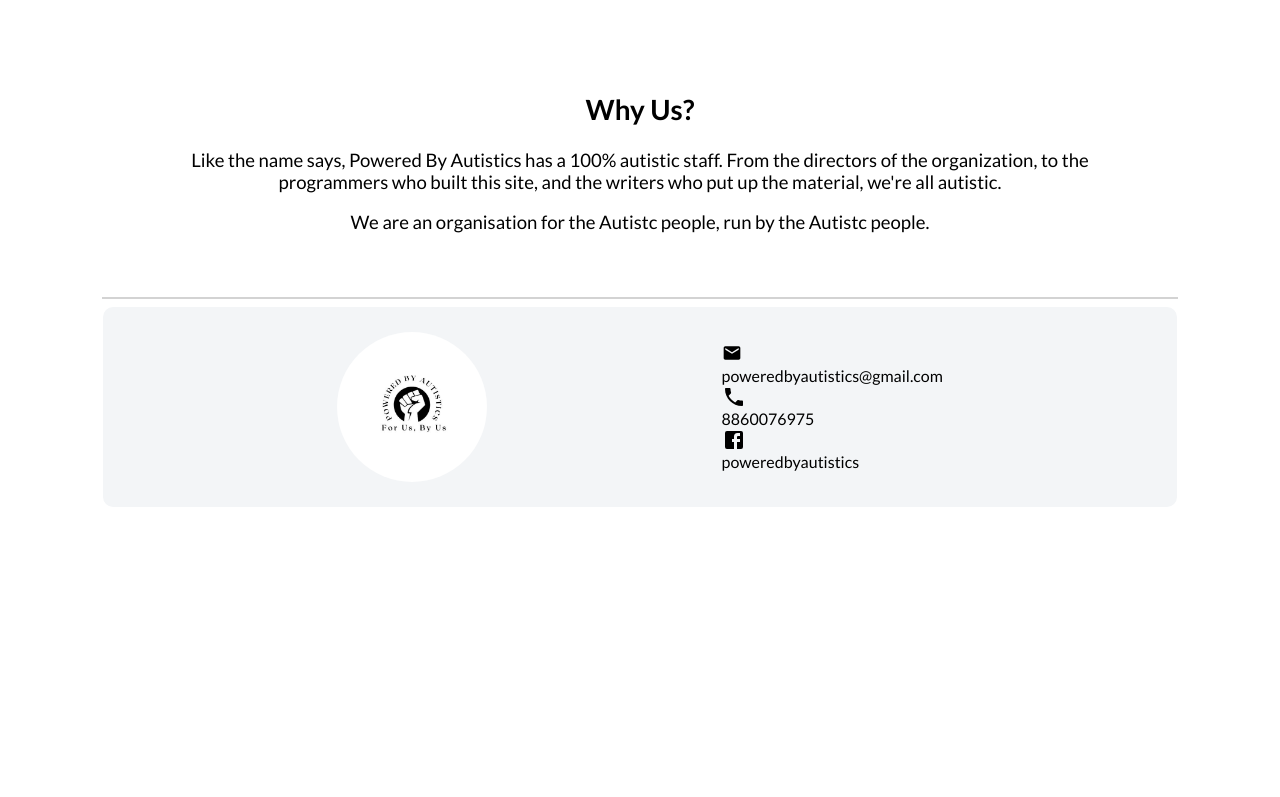
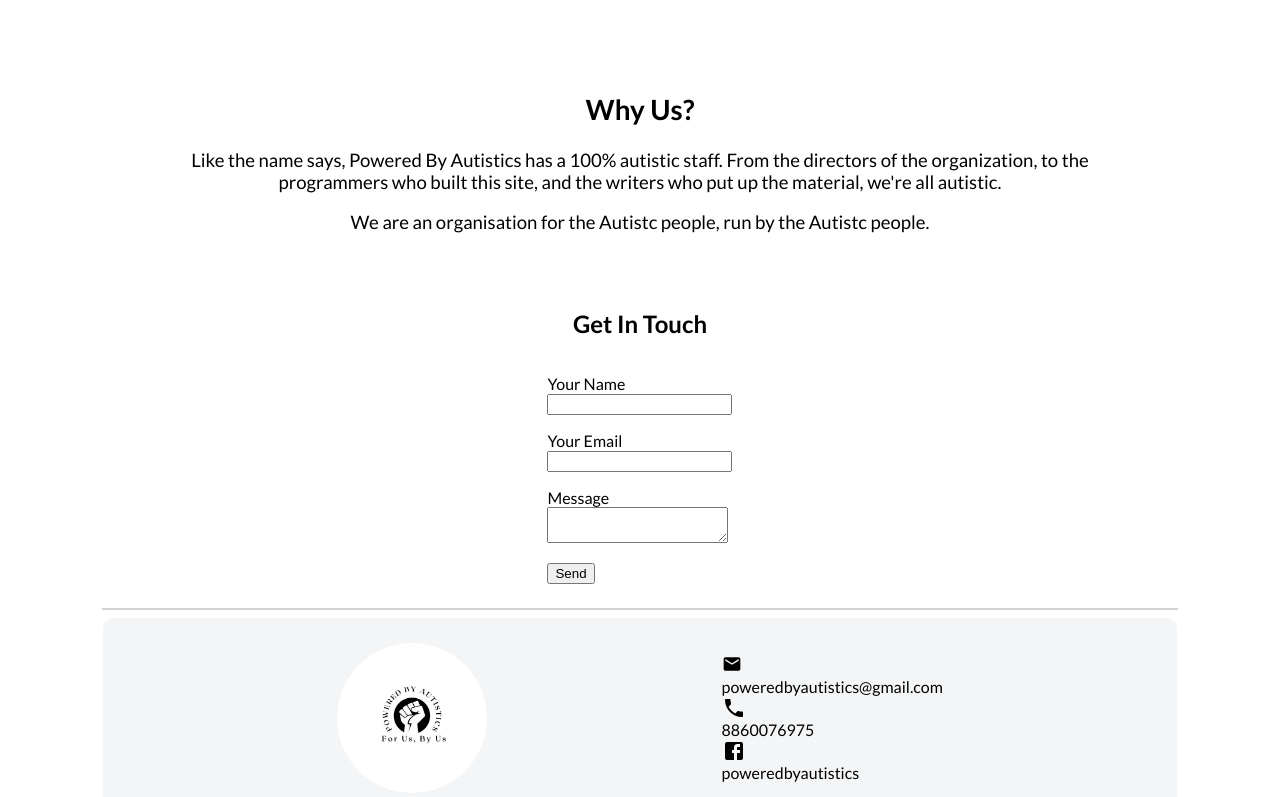
Before and after one commit to vdhyutidhara/poweredbyautistics-app, a React (Create React App) app: page / in a window 1280 px wide. Shown: the part 1858-2655 px from the top of the page. Before the commit the page ends 2373 px from the top, so only its background shows below. Built offline with nearby package versions, Linux system fonts and the light colour scheme.

Commit message:
Homepage: Basic get in touch form added

```diff
--- a/src/Components/Main/Home.jsx
+++ b/src/Components/Main/Home.jsx
@@ -5,6 +5,24 @@ import Carousel from "../Home/Carousel";
 import { Link } from "react-router-dom";
 
 export default function Home() {
+
+
+  const handleSubmit = (event) => {
+    event.preventDefault();
+
+    const myForm = event.target;
+    const formData = new FormData(myForm);
+
+    fetch("/", {
+      method: "POST",
+      headers: { "Content-Type": "application/x-www-form-urlencoded" },
+      body: new URLSearchParams(formData).toString(),
+    })
+      .then(() => console.log("Form successfully submitted"))
+      .catch((error) => alert(error));
+  };
+
+
   return (
     <div>
       {/* Carousal Section */}
@@ -70,6 +88,28 @@ export default function Home() {
         </div>
       </section>
 
-    </div>
+      {/* Get In touch with Us */}
+      <section className={styles.getInTouchCard}>
+        <h1>Get In Touch</h1>
+        <form name="contact" method="POST" data-netlify="true" onSubmit={handleSubmit}>
+          <p>
+            <label for="name">Your Name</label><br/>
+            <input type="text" id="name" name="name" />
+          </p>
+          <p>
+            <label for="email">Your Email</label><br/>
+            <input type="email" id="email" name="email" />
+          </p>
+          <p>
+            <label for="message">Message </label><br/>
+            <textarea name="message" id="message"></textarea>
+          </p>
+          <p>
+            <button type="submit">Send</button>
+          </p>
+        </form>
+      </section>
+
+    </div >
   );
 }
--- a/src/Components/Main/Home.module.css
+++ b/src/Components/Main/Home.module.css
@@ -113,3 +113,13 @@
   text-align: center;
   margin: auto;
 }
+
+.getInTouchCard {
+  display: flex;
+  flex-direction: column;
+  align-items: center;
+}
+
+.getInTouchCard > h1 {
+  text-align: center;
+}
```
